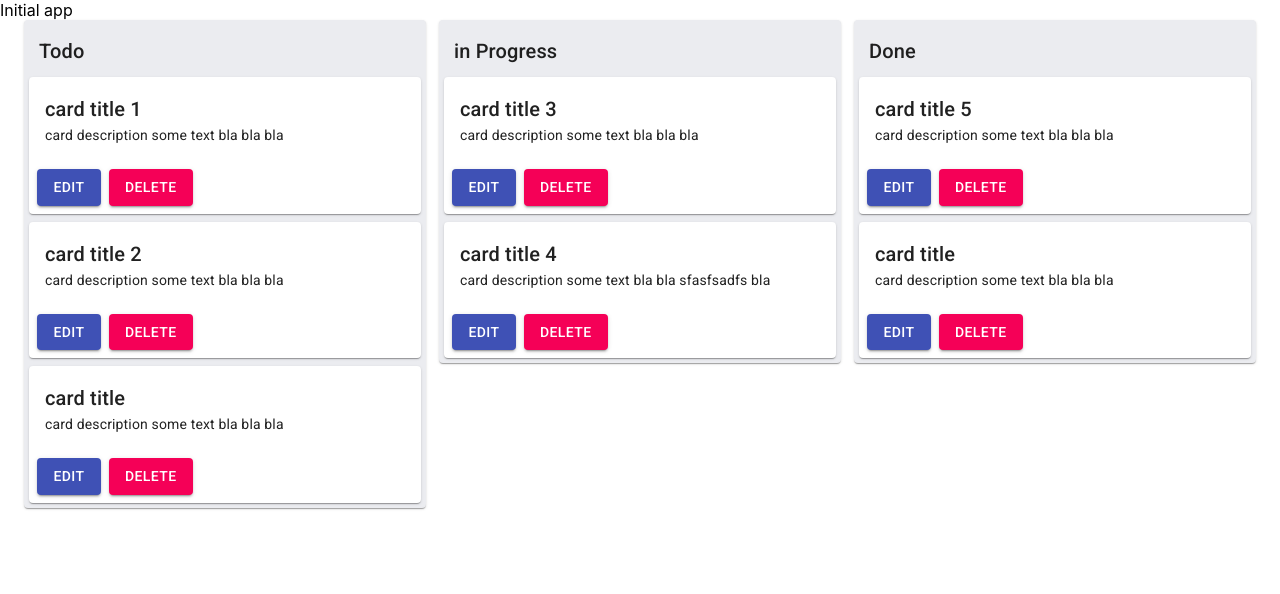
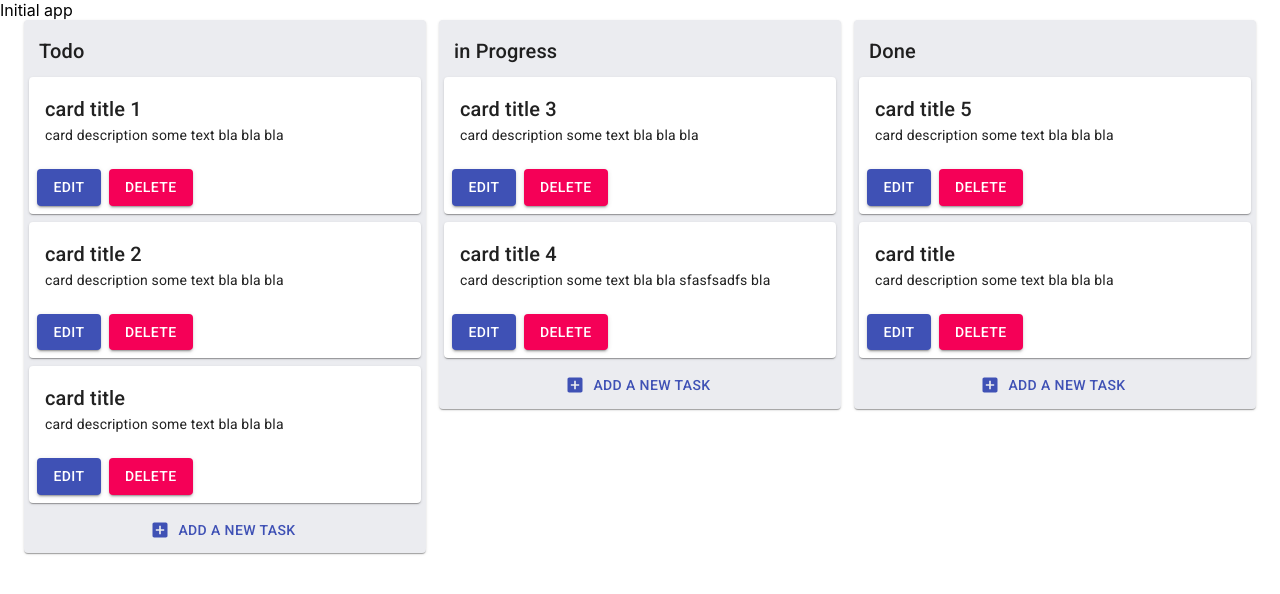
Before and after one commit to maleksandar/gd-ui-internship-2020-html-and-css, a React (Create React App) app in the folder react-trello/: page / in a window 1280 px wide. Shown: the top 594 px of the page. Built offline with nearby package versions, Linux system fonts and the light colour scheme.

Commit message:
Task_06:Vuk - Add button for adding new tasks

```diff
--- a/react-trello/package.json
+++ b/react-trello/package.json
@@ -4,6 +4,7 @@
   "private": true,
   "dependencies": {
     "@material-ui/core": "^4.9.10",
+    "@material-ui/icons": "^4.9.1",
     "@testing-library/jest-dom": "^4.2.4",
     "@testing-library/react": "^9.5.0",
     "@testing-library/user-event": "^7.2.1",
--- a/react-trello/src/components/TaskList.jsx
+++ b/react-trello/src/components/TaskList.jsx
@@ -1,8 +1,8 @@
 import React from 'react';
-import { Grid, Paper, Typography } from '@material-ui/core';
+import { Grid, Paper, Typography, Button } from '@material-ui/core';
+import AddBoxIcon from '@material-ui/icons/AddBox';
 import { makeStyles } from '@material-ui/core/styles';
 import { Droppable, Draggable } from 'react-beautiful-dnd';
-
 import TaskCard from './TaskCard';
 
 const useStyles = makeStyles({
@@ -15,9 +15,10 @@ const useStyles = makeStyles({
   },
   taskContainer: {
     flexWrap: 'nowrap',
-    minHeight: '100px',
+    minHeight: '50px',
     maxHeight: '600px',
     width: '400px',
+    marginBottom: '5px',
     overflow: 'scroll',
   }
 
@@ -33,7 +34,8 @@ function TaskList({ id, title, tasks }) {
           provided={provided}
           innerRef={provided.innerRef}
           isDragging={snapshot.isDragging}
-        {...task} />
+          {...task}
+        />
       )}
     </Draggable>
   ));
@@ -63,9 +65,16 @@ function TaskList({ id, title, tasks }) {
             </Grid>
           )}
         </Droppable>
+        <Button
+          fullWidth
+          color="primary"
+          variant="text"
+          startIcon={<AddBoxIcon/>}
+        >
+          Add a new Task
+        </Button>
       </Paper>
     </Grid>
   );
 }
-
 export default TaskList;
```
Also changed, not shown: 1 other file (tests, documents, lock files or other folders).
